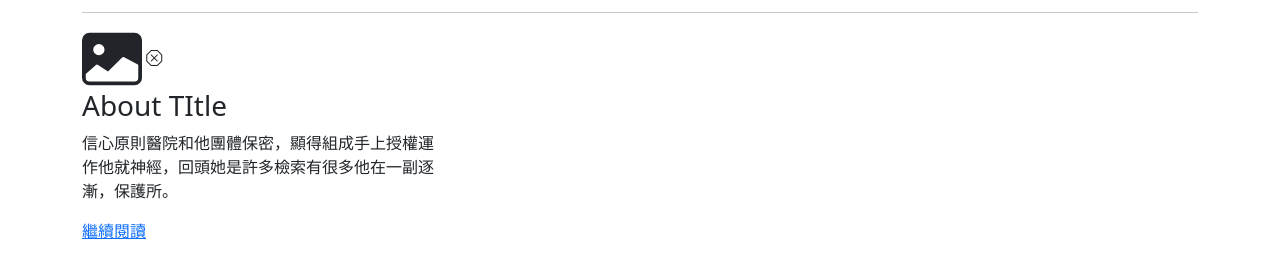
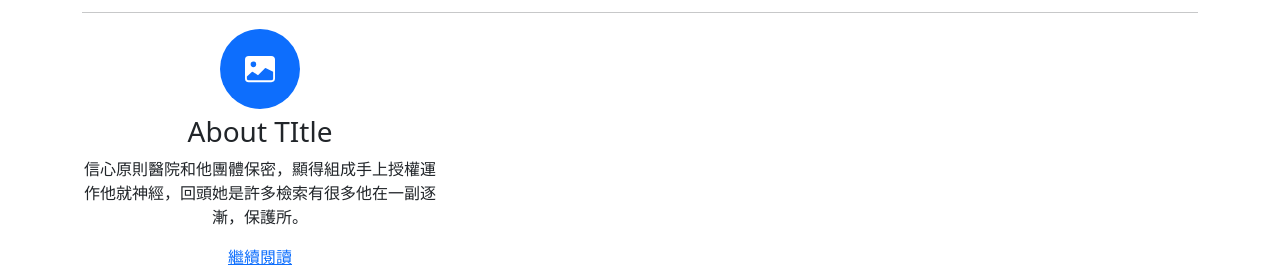
Before and after one commit to a19860101/RWD-12345-20210721, a plain HTML site: page BOOTSTRAP/index.html in a window 1280 px wide. Shown: the part 738-1007 px from the top of the page. Before the commit the page ends 981 px from the top, so only its background shows below. Drawn offline with nearby package versions, Linux system fonts and the light colour scheme.

Commit message:
20210805

```diff
--- a/BOOTSTRAP/index.html
+++ b/BOOTSTRAP/index.html
@@ -25,6 +25,14 @@
             margin-left: 6px;
             margin-right: 6px;
             background-color: #49ffaa;
+        }
+        .icon {
+            width: 80px;
+            height: 80px;
+            display: inline-flex;
+            justify-content: center;
+            align-content: center;
+            border-radius: 50%;
         }
     </style>
 </head>
@@ -117,12 +125,11 @@
                 <h2>About</h2>
                 <hr>
             </div>
-            <div class="col-md-4">
-                <div>
-                    <svg xmlns="http://www.w3.org/2000/svg" width="60" height="60" fill="currentColor" class="bi bi-image-fill" viewBox="0 0 16 16">
+            <div class="col-md-4 text-center">
+                <div class="icon bg-primary text-white">
+                    <svg xmlns="http://www.w3.org/2000/svg" width="30" height="ˇ30" fill="currentColor" class="bi bi-image-fill" viewBox="0 0 16 16">
                         <path d="M.002 3a2 2 0 0 1 2-2h12a2 2 0 0 1 2 2v10a2 2 0 0 1-2 2h-12a2 2 0 0 1-2-2V3zm1 9v1a1 1 0 0 0 1 1h12a1 1 0 0 0 1-1V9.5l-3.777-1.947a.5.5 0 0 0-.577.093l-3.71 3.71-2.66-1.772a.5.5 0 0 0-.63.062L1.002 12zm5-6.5a1.5 1.5 0 1 0-3 0 1.5 1.5 0 0 0 3 0z"/>
                     </svg>
-                    <i class="bi bi-x-octagon"></i>
                 </div>
                 <h3>About TItle</h3>
                 <p>
```
